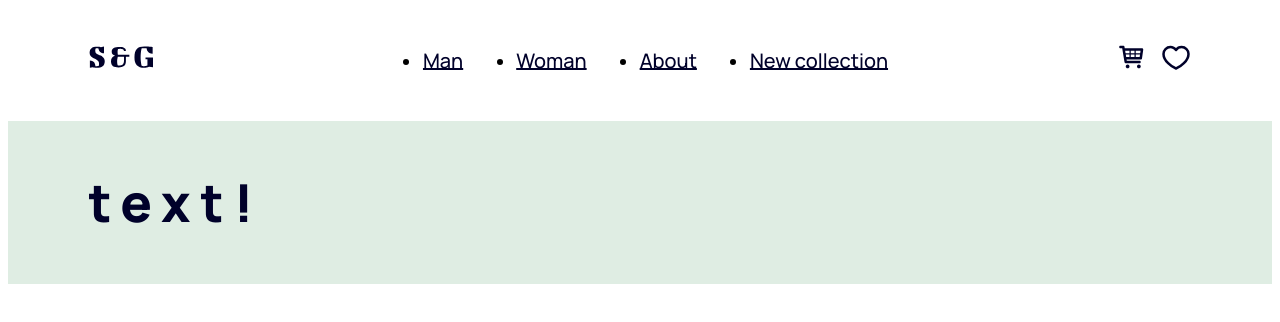
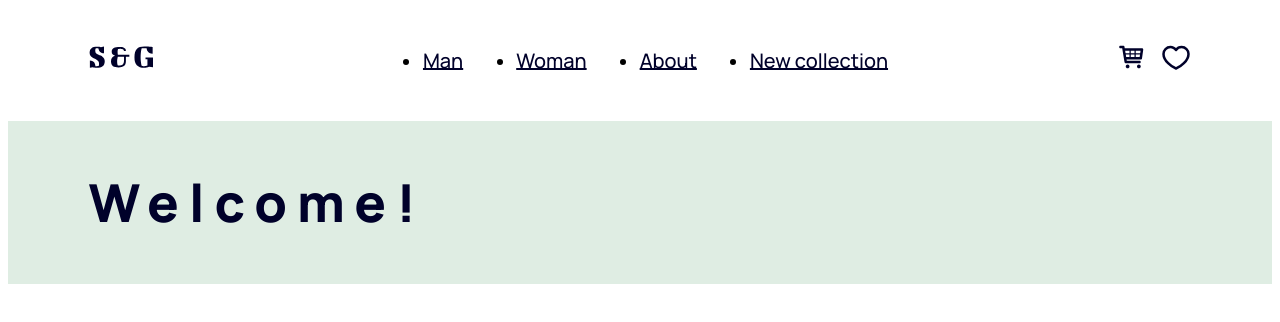
Before and after one commit to brahayarn/S-G-Wear, a React (Vite) app in the folder code/: page / in a window 1280 px wide. Shown: the top 322 px of the page. Built offline with nearby package versions, Linux system fonts and the light colour scheme; the HTML template or start-up script is replaced by a standard one.

Commit message:
feat(header): add dynamic title change based on active nav item and update icon images on active state

```diff
--- a/code/src/components/Header/Header.jsx
+++ b/code/src/components/Header/Header.jsx
@@ -4,17 +4,28 @@ import logo from "../../assets/logo.svg";
 import like from "../../assets/icons/like.svg";
 import shopping_cart from "../../assets/icons/shopping-cart.svg";
 import SectionItem from "./SectionItem";
+import like_active from "../../assets/icons/like_active.svg";
+import shopping_cart_active from "../../assets/icons/shopping-cart_active.svg";
 
 const Header = () => {
-  const [active, setActive] = useState(null); // Зберігає вибраний пункт меню
-  const [isMobileMenuOpen, setIsMobileMenuOpen] = useState(false); // Стан для відкриття/закриття мобільного меню
+  const [active, setActive] = useState(null);
+  const [isMobileMenuOpen, setIsMobileMenuOpen] = useState(false);
+
+  const menuItems = [
+    "Man",
+    "Woman",
+    "About",
+    "New collection",
+    "Cart",
+    "Likes",
+  ];
 
   const handleActive = (index) => {
-    setActive(index); // Встановлює активний пункт
+    setActive(index);
   };
 
   const toggleMobileMenu = () => {
-    setIsMobileMenuOpen((prev) => !prev); // Перемикає стан мобільного меню
+    setIsMobileMenuOpen((prev) => !prev);
   };
 
   return (
@@ -35,8 +46,7 @@ const Header = () => {
             <div className="header__nav">
               <nav className="nav">
                 <ul className="nav__list">
-                  {["Man", "Woman", "About", "New collection"].map(
-                    (item, index) => (
+                  {menuItems.slice(0, 4).map((item, index) => (
                     <li key={index}>
                       <a
                         href="#!"
@@ -45,25 +55,40 @@ const Header = () => {
                         }`}
                         onClick={() => {
                           handleActive(index);
-                            if (isMobileMenuOpen) toggleMobileMenu(); // Закриває мобільне меню після вибору
+                          if (isMobileMenuOpen) toggleMobileMenu();
                         }}
                       >
                         {item}
                       </a>
                     </li>
-                    )
-                  )}
+                  ))}
                 </ul>
               </nav>
             </div>
 
             {/* Іконки */}
             <div className="header__icons">
-              <a href="#!">
-                <img className="header_icon" src={shopping_cart} alt="cart" />
+              <a
+                href="#!"
+                onClick={() => handleActive(4)}
+                className={`header__icon-link ${active === 4 ? "active" : ""}`}
+              >
+                <img
+                  className="header_icon"
+                  src={active === 4 ? shopping_cart_active : shopping_cart}
+                  alt="cart"
+                />
               </a>
-              <a href="#!">
-                <img className="header_icon" src={like} alt="like" />
+              <a
+                href="#!"
+                onClick={() => handleActive(5)}
+                className={`header__icon-link ${active === 5 ? "active" : ""}`}
+              >
+                <img
+                  className="header_icon"
+                  src={active === 5 ? like_active : like}
+                  alt="like"
+                />
               </a>
             </div>
 
@@ -71,10 +96,12 @@ const Header = () => {
             <div className="header__nav-btn">
               <button
                 className="nav-icon-btn"
-                onClick={toggleMobileMenu} // Відкриває/закриває меню
+                onClick={toggleMobileMenu}
               >
                 <div
-                  className={`nav-icon ${isMobileMenuOpen ? "nav-icon--active" : ""}`}
+                  className={`nav-icon ${
+                    isMobileMenuOpen ? "nav-icon--active" : ""
+                  }`}
                 ></div>
               </button>
             </div>
@@ -82,7 +109,11 @@ const Header = () => {
         </div>
       </div>
 
-      <SectionItem isAboutActive={active === 2} />
+      {/* Передача активного елемента */}
+      <SectionItem
+        isAboutActive={active === 2}
+        selectedTitle={menuItems[active] || "Welcome!"}
+      />
     </header>
   );
 };
--- a/code/src/components/Header/SectionItem.jsx
+++ b/code/src/components/Header/SectionItem.jsx
@@ -2,7 +2,7 @@ import React from "react";
 import "../../styles/block/_sectionitem.scss";
 import vector from "../../assets/icons/vector.svg";
 
-const SectionItem = ({ isAboutActive }) => {
+const SectionItem = ({ selectedTitle, isAboutActive }) => {
   return (
     <section className={`section ${isAboutActive ? "section--about" : ""}`}>
       <div className="container">
@@ -18,11 +18,11 @@ const SectionItem = ({ isAboutActive }) => {
                 <br />
                 <span className="section__line">
                   <img src={vector} alt="vector" className="section__vector" />
-                  your true self!
+                  {selectedTitle}
                 </span>
               </>
             ) : (
-              "text!"
+              selectedTitle
             )}
           </h1>
         </div>
```
Also changed, not shown: code/src/assets/icons/like_active.svg (added), code/src/assets/icons/shopping-cart_active.svg (added). Lines whose indentation alone changed are shown as unchanged.
